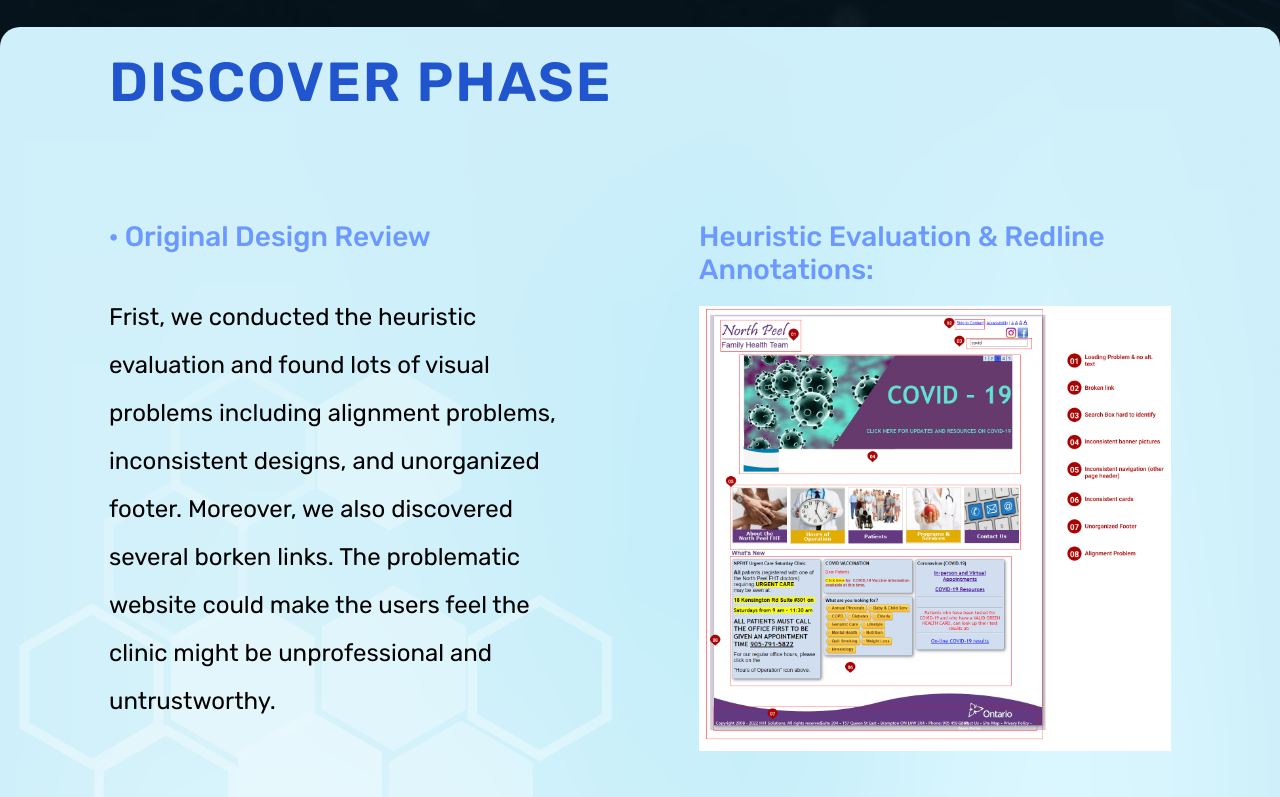
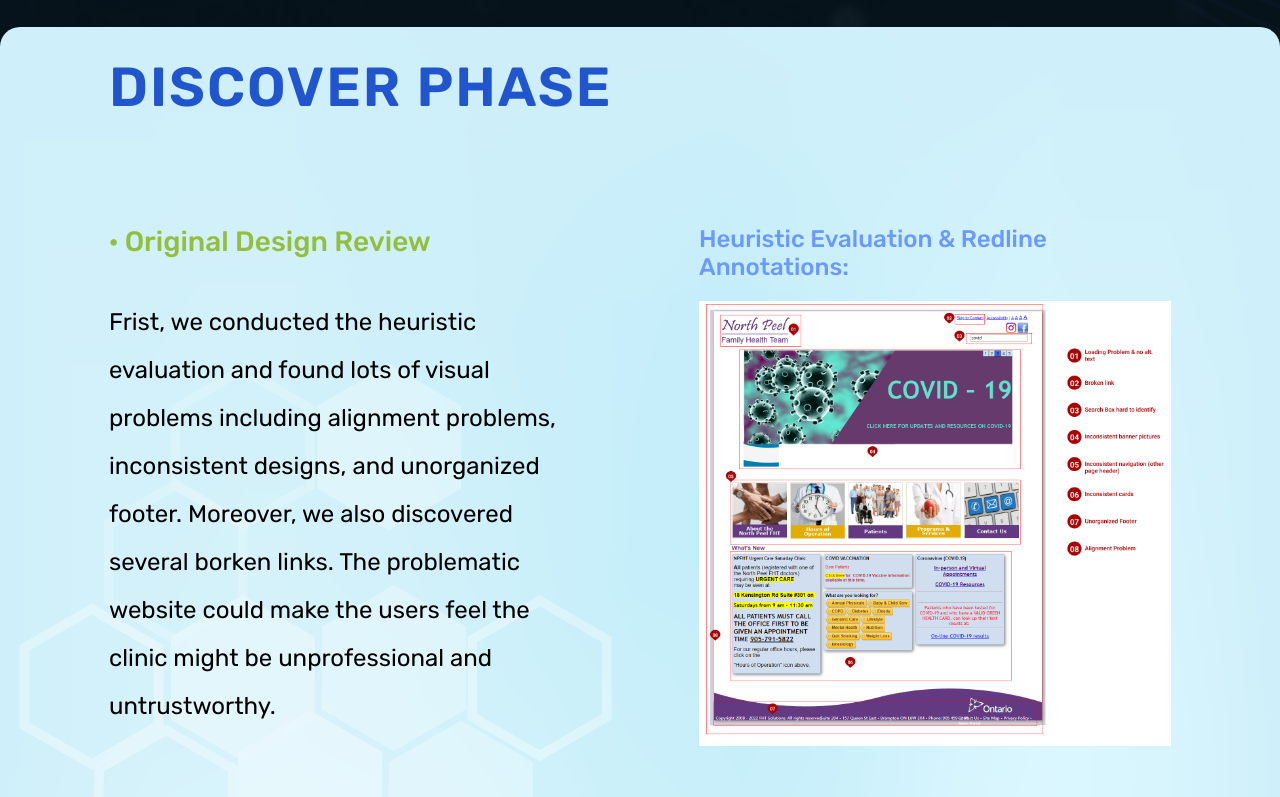
Before and after one commit to Hpyorange/JasperWeb, a plain HTML site: page Project1.html in a window 1280 px wide. Shown: the part 2773-3570 px from the top of the page. Drawn offline with Linux system fonts and the light colour scheme; a web font is replaced by a local one.

Commit message:
explan class

```diff
--- a/Project1.html
+++ b/Project1.html
@@ -72,7 +72,7 @@
         </div>
 
         <div class="col-right">
-          <h2 class="subtitle">Old Website Homepage :</h2>
+          <h2 class="explan">Old Website Homepage :</h2>
           <div class="brief_img">
             <img src="img/project1/oldWebsite.png" alt="old website screenshot">
           </div>
@@ -103,7 +103,7 @@
 
         <div class="col-right">
 
-          <p class="text">This is our design process:
+          <p class="text"> <span class="explan">This is our design process:</span>
             <br><br>
             For the <span class="phase1">Discover Phase</span>, we did brainstorming, reviewed the original design then interviewed the stakeholder to get deeper insights.
             <br><br>
@@ -135,7 +135,7 @@
         </div>
 
         <div class="col-right">
-          <h2 class="subtitle">Heuristic Evaluation & Redline Annotations:</h2>
+          <h2 class="explan">Heuristic Evaluation & Redline Annotations:</h2>
           <div class="redline_img">
             <img src="img/project1/redline.png" alt="redline_pic">
           </div>
--- a/css/project1.css
+++ b/css/project1.css
@@ -103,6 +103,12 @@ img {
 }
 
 .subtitle{
+	color: #6B99FF;
+	font-size: 2rem;
+	font-weight: 500;
+}
+
+.explan{
 	color: #6B99FF;
 	font-size: 2rem;
 	font-weight: 500;
@@ -294,7 +300,7 @@ img {
 	text-align: left;
 }
 
-#brief .subtitle{
+#brief .explan{
 	margin:30px 0 18px 0 ;
 	text-align: left;
 }
@@ -384,6 +390,12 @@ img {
 #discover .subtitle{
 	margin:20px 0;
 	text-align: left;
+	color:#93BF3F;
+}
+
+#discover .explan{
+	margin:20px 0;
+	text-align: left;
 }
 
 /* End discover section */
@@ -399,7 +411,7 @@ img {
 
 #userTest .container{
 	height: auto;
-
+	align-items: flex-start;
 }
 #userTest .title{
 	font-weight: 600;
@@ -410,6 +422,7 @@ img {
 #userTest .subtitle{
 	margin:20px 0;
 	text-align: left;
+	color:#93BF3F;
 }
 
 #userTest .survey_img{
@@ -424,6 +437,9 @@ img {
 @media only screen and (min-width: 768px) {
 	.subtitle{
 		font-size: 2.8rem;
+	}
+	.explan{
+		font-size: 2.4rem;
 	}
 	.title{
 		font-size: 4.8rem;
```
